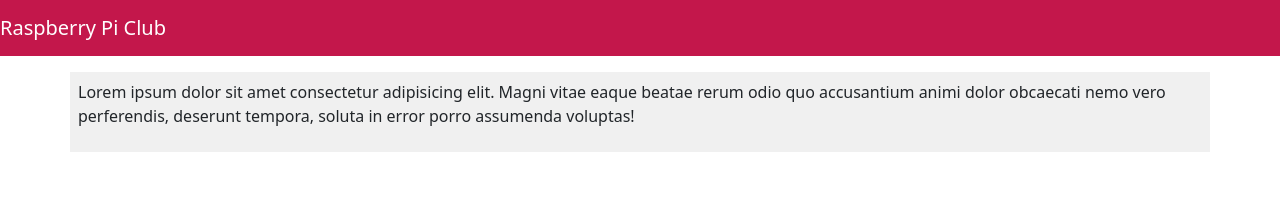
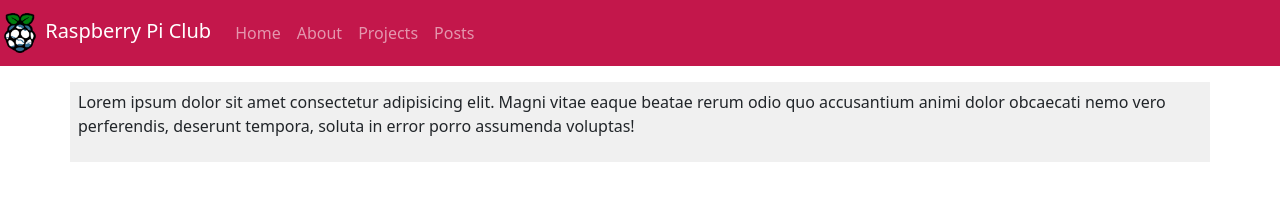
Before and after one commit to Agent-E11/piclub-website-demo, a website: page index.html in a window 1280 px wide. Drawn offline with Linux system fonts and the light colour scheme.

Commit message:
- Added navbar -

```diff
--- a/index.html
+++ b/index.html
@@ -8,8 +8,30 @@
     <title>BTC Pi Club Website</title>
 </head>
 <body>
-    <nav class="navbar navbar-dark bg-primary">
-        <a href="/" class="navbar-brand">Raspberry Pi Club</a>
+    <nav class="navbar navbar-expand-md navbar-dark bg-primary">
+        <a href="/" class="navbar-brand">
+            <img class="m-0" src="/images/btc-pi-logo-512.png" alt="Raspberry Pi Club Logo" width="40" height="40">
+            Raspberry Pi Club
+        </a>
+        <button class="navbar-toggler" type="button" data-toggle="collapse" data-target="#navbarNav" aria-controls="navbarNav" aria-expanded="false" aria-label="Toggle navigation">
+            <span class="navbar-toggler-icon"></span>
+        </button>
+        <div class="collapse navbar-collapse" id="navbarNav">
+            <ul class="navbar-nav">
+                <li class="nav-item">
+                    <a href="/" class="nav-link">Home</a>
+                </li>
+                <li class="nav-item">
+                    <a href="/" class="nav-link">About</a>
+                </li>
+                <li class="nav-item">
+                    <a href="/" class="nav-link">Projects</a>
+                </li>
+                <li class="nav-item">
+                    <a href="/" class="nav-link">Posts</a>
+                </li>
+            </ul>
+        </div>
     </nav>
     <div class="container mt-3 p-2 bg-secondary">
         <p>
```
